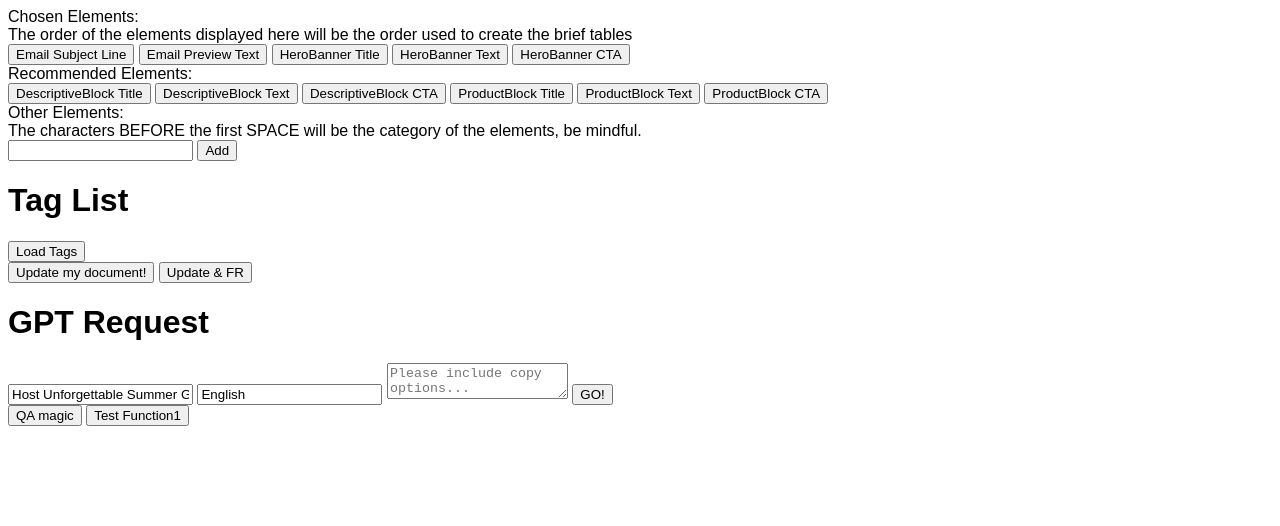
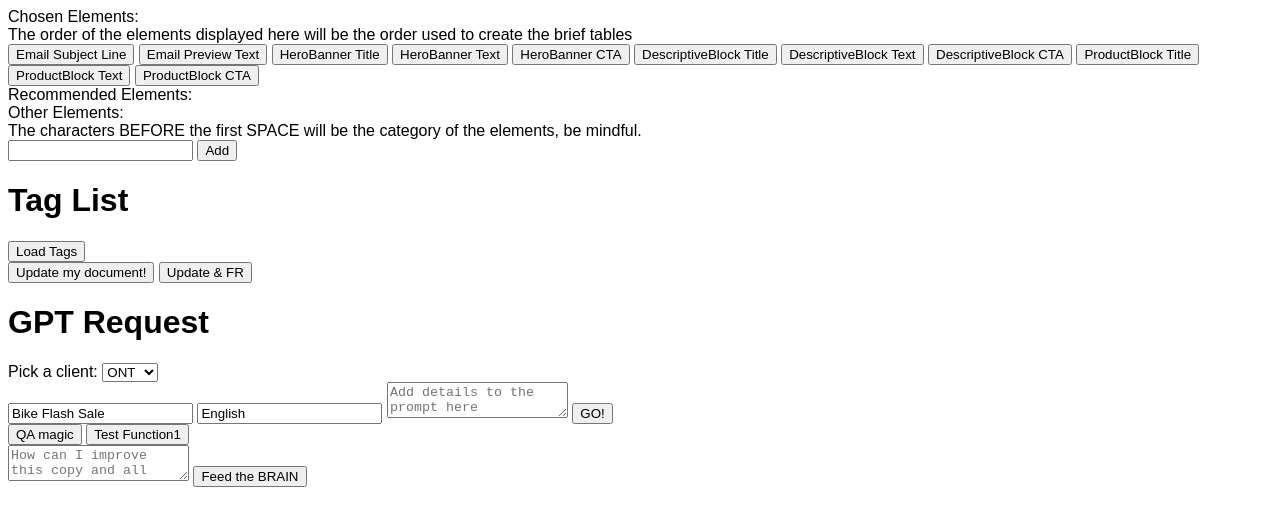
Before and after one commit to tonytee88/tool, a website: page ChatGPT Folder/chatgpt/src/index.html in a window 1280 px wide. Drawn offline with Linux system fonts and the light colour scheme.

Commit message:
V1.4 final

```diff
--- a/ChatGPT Folder/chatgpt/src/index.html
+++ b/ChatGPT Folder/chatgpt/src/index.html
@@ -26,18 +26,18 @@
             <button class="element-button">HeroBanner Title</button>
             <button class="element-button">HeroBanner Text</button>
             <button class="element-button">HeroBanner CTA</button>
-
+            <button class="element-button">DescriptiveBlock Title</button>
+            <button class="element-button">DescriptiveBlock Text</button>
+            <button class="element-button">DescriptiveBlock CTA</button>
+            <button class="element-button">ProductBlock Title</button>
+            <button class="element-button">ProductBlock Text</button>
+            <button class="element-button">ProductBlock CTA</button>
             <div class="element-buttons" id="chosenSection"></div>
           </div>
           <div class="section">
             <div class="label">Recommended Elements:</div>
             <div class="element-buttons" id="recommendedSection">
-              <button class="element-button">DescriptiveBlock Title</button>
-              <button class="element-button">DescriptiveBlock Text</button>
-              <button class="element-button">DescriptiveBlock CTA</button>
-              <button class="element-button">ProductBlock Title</button>
-              <button class="element-button">ProductBlock Text</button>
-              <button class="element-button">ProductBlock CTA</button>
+
             </div>
           </div>
           <div class="section">
@@ -63,13 +63,26 @@
 
           <form action="" id="gptRequest">
           <h1>GPT Request</h1>
-          <input type="text" id="subject" class="form-control" placeholder="Enter your subject..." value="Host Unforgettable Summer Gatherings in a Freshly Painted Home - Get 3 Free Quotes Now!">
+          <div id="clientDiv">
+          <label for="client">Pick a client:</label>
+          <select id="clients" name="clients">
+            <option value="ONT">ONT</option>
+            <option value="ALP">ALP</option>
+            <option value="MAUI">MAUI</option>
+            <option value="CLD">CLD</option>
+          </select>
+          </div>
+          <input type="text" id="subject" class="form-control" placeholder="Enter your subject..." value="Bike Flash Sale">
           <input type="text" id="lang" class="form-control" placeholder="Enter the language" value="English">
-          <textarea id="info" class="form-control large-input" placeholder="Please include copy options..."></textarea>
-          <button class="option-button" type="submit">GO!</button>
+          <textarea id="info" class="form-control large-input" placeholder="Add details to the prompt here"></textarea>
+          <button id="goButton" class="option-button" type="submit">GO!</button>
           </form>
           <button class="option-button" id="qaButton">QA magic</button>
           <button class="option-button" id="testFunction">Test Function1</button>
+          <form action="" id="clientTraits">
+          <textarea id="traits" class="form-control large-input" placeholder="How can I improve this copy and all futur copies?"></textarea>
+          <button class="option-button" type="submit">Feed the BRAIN</button>
+          </form>
         </div>
       </div>
       <div id="bottomContainer">
```
Also changed, not shown: ChatGPT Folder/chatgpt/src/Stylesheet.html (+4 -0 lines), ChatGPT Folder/chatgpt/src/javascript.html (+5 -2 lines).
